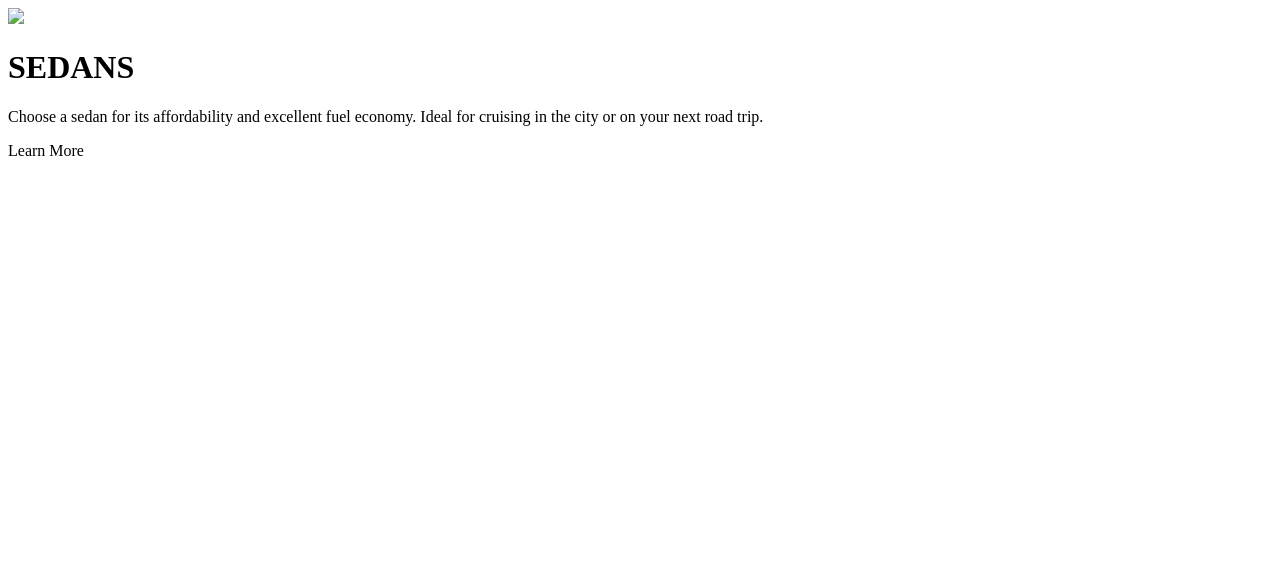
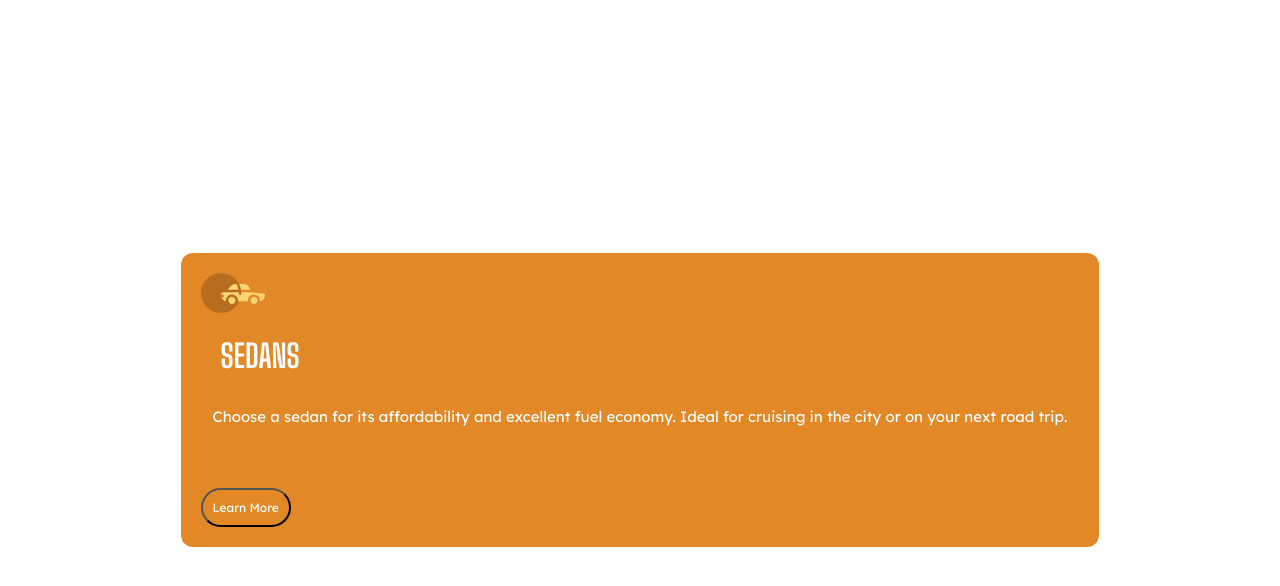
Before and after one commit to viniciusgcampanella/column-preview-card-component, a plain HTML site: page index.html in a window 1280 px wide. Drawn offline with Linux system fonts and the light colour scheme; a web font is replaced by a local one.

Commit message:
parte sedan

```diff
--- a/index.html
+++ b/index.html
@@ -7,27 +7,21 @@
     <link rel="preconnect" href="https://fonts.googleapis.com" />
     <link rel="preconnect" href="https://fonts.gstatic.com" crossorigin />
     <link
-      href="https://fonts.googleapis.com/css2?family=Agbalumo&family=Inter:wght@400;500&family=Lexend+Deca&family=Outfit:wght@400;700&family=Roboto:ital@1&display=swap"
-      rel="stylesheet"
-    />
-    <link rel="preconnect" href="https://fonts.googleapis.com" />
-    <link rel="preconnect" href="https://fonts.gstatic.com" crossorigin />
-    <link
-      href="https://fonts.googleapis.com/css2?family=Agbalumo&family=Big+Shoulders+Display:wght@700&family=Inter:wght@400;500&family=Lexend+Deca&family=Outfit:wght@400;700&family=Roboto:ital@1&display=swap"
+      href="https://fonts.googleapis.com/css2?family=Big+Shoulders+Display:wght@700&family=Lexend+Deca&display=swap"
       rel="stylesheet"
     />
     <title>Column preview card component</title>
   </head>
   <body>
-    <div id="principal">
-      <div id="sedan">
-        <img src="./images/icon-sedans.svg" />
+    <div class="principal">
+      <div class="sedan">
+        <img src="./src/assets/images/icon-sedans.svg" />
         <h1>SEDANS</h1>
         <p>
           Choose a sedan for its affordability and excellent fuel economy. Ideal
           for cruising in the city or on your next road trip.
         </p>
-        <p>Learn More</p>
+        <button type="button">Learn More</button>
       </div>
     </div>
   </body>
--- a/src/styles/styles.css
+++ b/src/styles/styles.css
@@ -0,0 +1,34 @@
+*{
+    margin: 0;
+    padding: 0;
+    box-sizing: border-box;
+    font-family: "Lexend Deca", sans-serif;
+}
+.principal{
+  height: 100vh;
+  display: flex;
+  justify-content: center;
+  align-items: center;
+}
+.sedan{
+    background-color: hsl(31, 77%, 52%);
+    padding: 20px;
+    color: white;
+    border-radius: 12px;
+}
+h1{
+    font-family: "Big Shoulders Display", sans-serif;
+    padding: 20px;
+}
+p{
+    font-size: 15px;
+    padding: 12px;
+    margin-bottom: 50px;
+}
+button{
+    border-radius: 22px;
+    padding: 10px;
+    background-color: hsl(31, 77%, 52%);
+    color: white;
+    font-size: 12px;
+}
```
